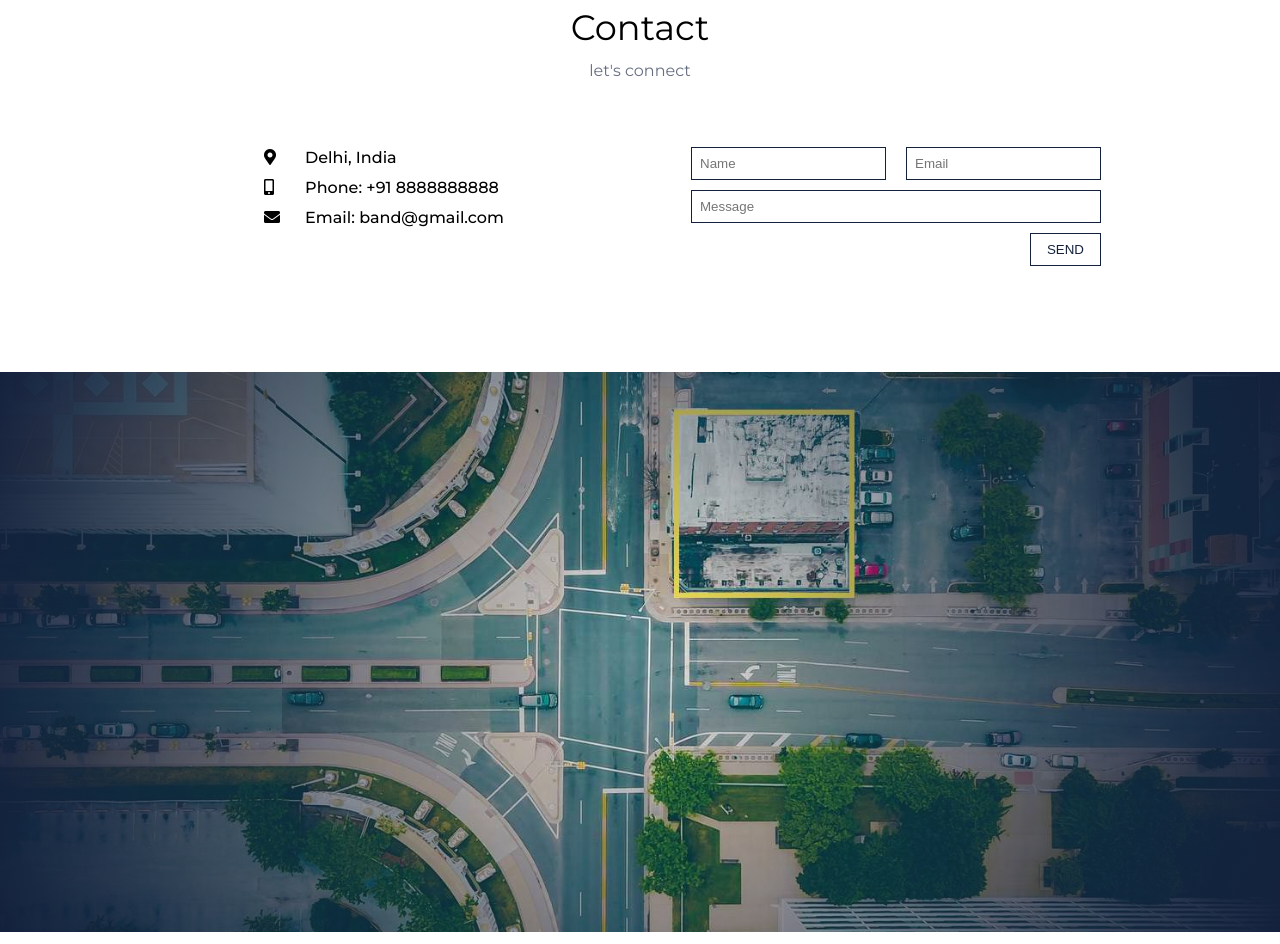
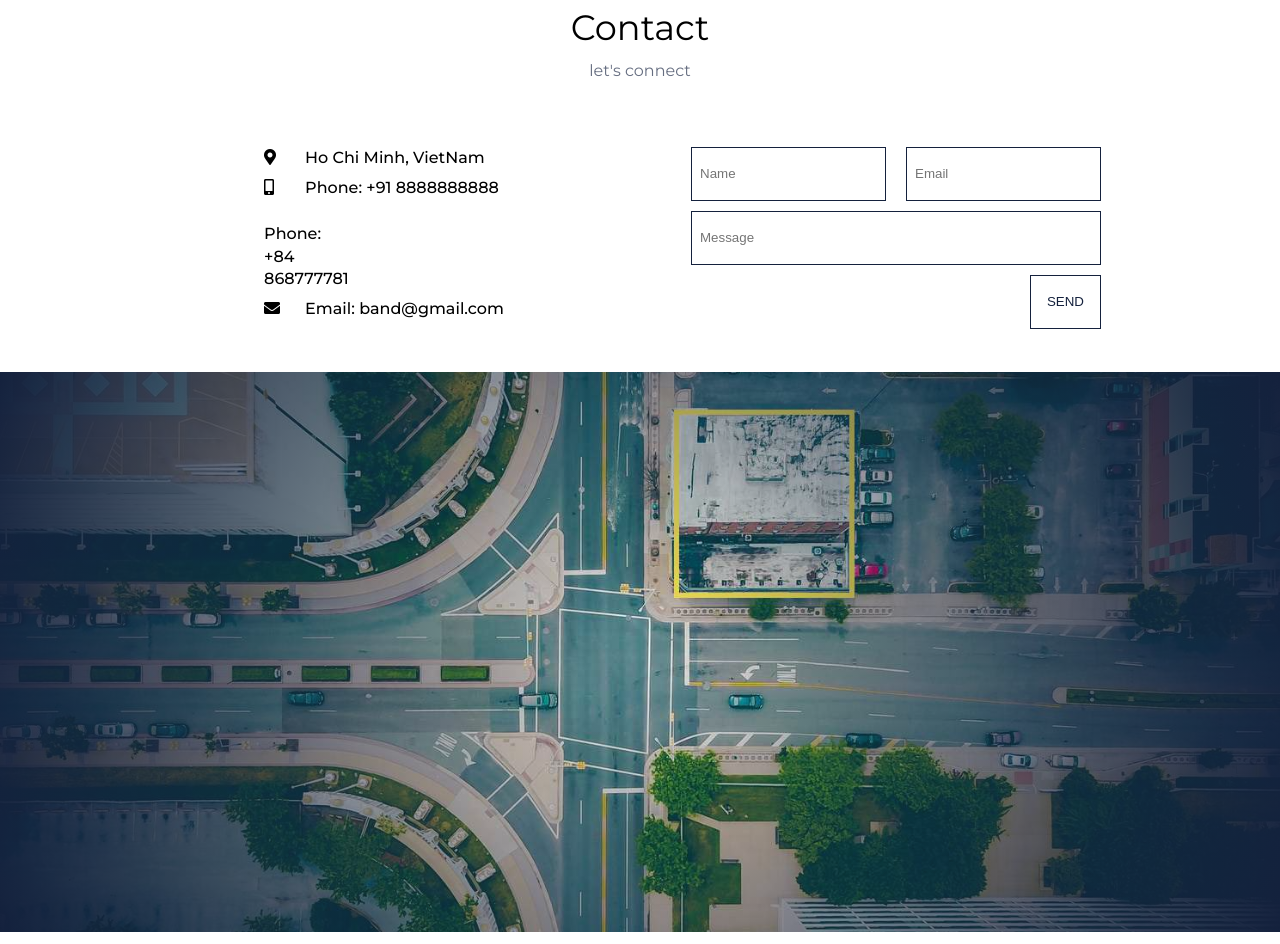
Before and after one commit to CaPhoSua2k/CodePhuongTrinhBacNhat, a plain HTML site: page index.html in a window 1280 px wide. Shown: the part 2241-3185 px from the top of the page. Drawn offline with Linux system fonts and the light colour scheme; a web font is replaced by a local one.

Commit message:
edit index.html

```diff
--- a/index.html
+++ b/index.html
@@ -121,11 +121,12 @@
                 <ul class="contact-lists">
                     <li class="contact-list">
                         <p class="fas fa-map-marker-alt"></p>
-                        <p>Delhi, India</p>
+                        <p>Ho Chi Minh, VietNam</p>
                     </li>
                     <li class="contact-list">
                         <p class="fas fa-mobile-alt"></p>
                         <p>Phone: +91 8888888888</p>
+                        <p>Phone: +84 868777781</p>
                     </li>
                     <li class="contact-list">
                         <p class="fas fa-envelope"></p>
```
